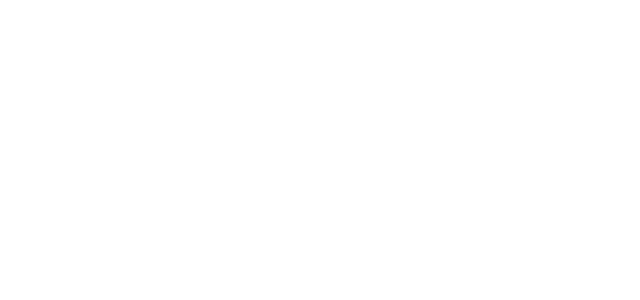
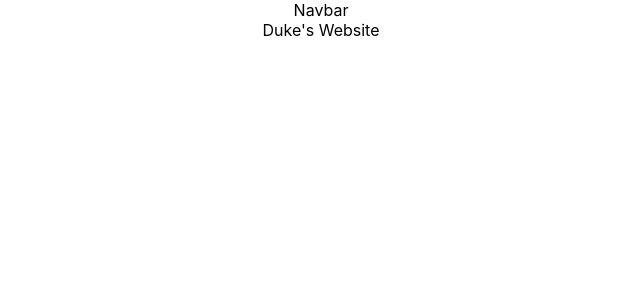
Before and after one commit to Duke1014/duke-website, a React (Create React App) app: page / in a window 1280 px wide. Shown: the top 300 px of the page, without its empty margins (319-959 px from the left). Built offline with nearby package versions, Linux system fonts and the light colour scheme.

Commit message:
navbar component created

```diff
--- a/src/App.js
+++ b/src/App.js
@@ -1,8 +1,12 @@
 import './App.css';
+import Home from './Home';
+import Navbar from './Navbar';
 
 function App() {
   return (
     <div className="App">
+      <Navbar />
+      <Home />
     </div>
   );
 }
--- a/src/Home.js
+++ b/src/Home.js
@@ -2,6 +2,8 @@
 
 export default function Home() {
   return (
-    <div>Home</div>
+    <div>
+        Duke's Website
+    </div>
   )
 }
--- /dev/null
+++ b/src/Navbar.js
@@ -0,0 +1,7 @@
+import React from 'react'
+
+export default function Navbar() {
+  return (
+    <div>Navbar</div>
+  )
+}
```
